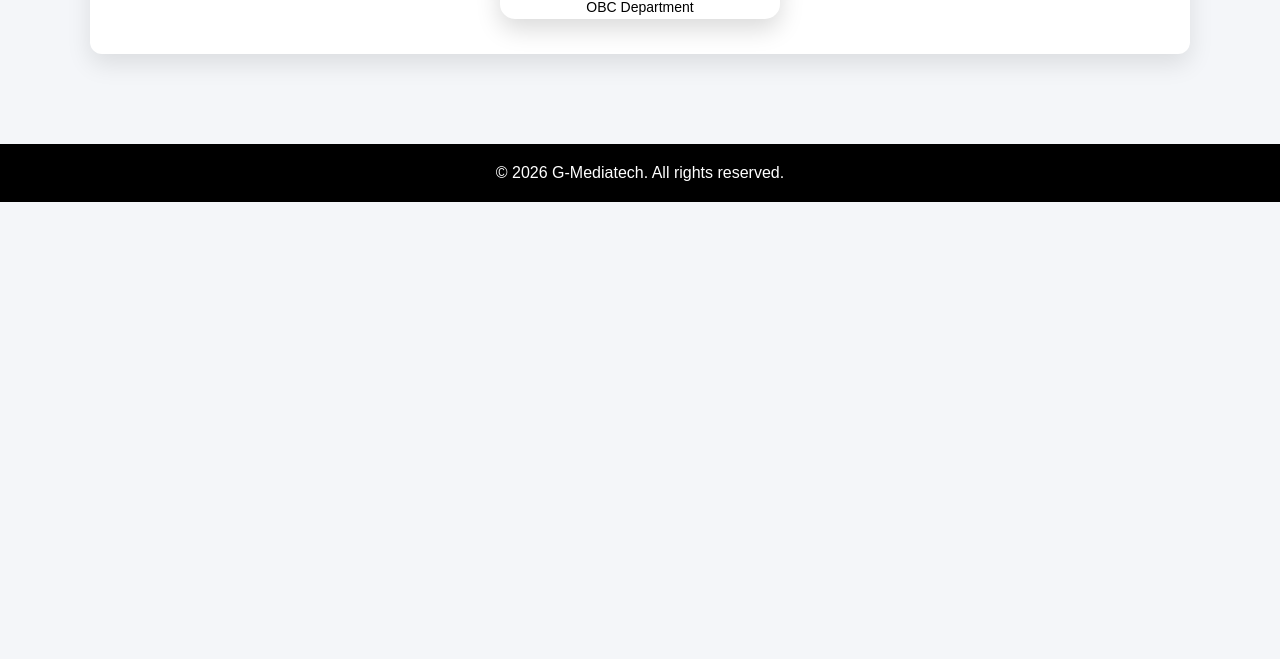
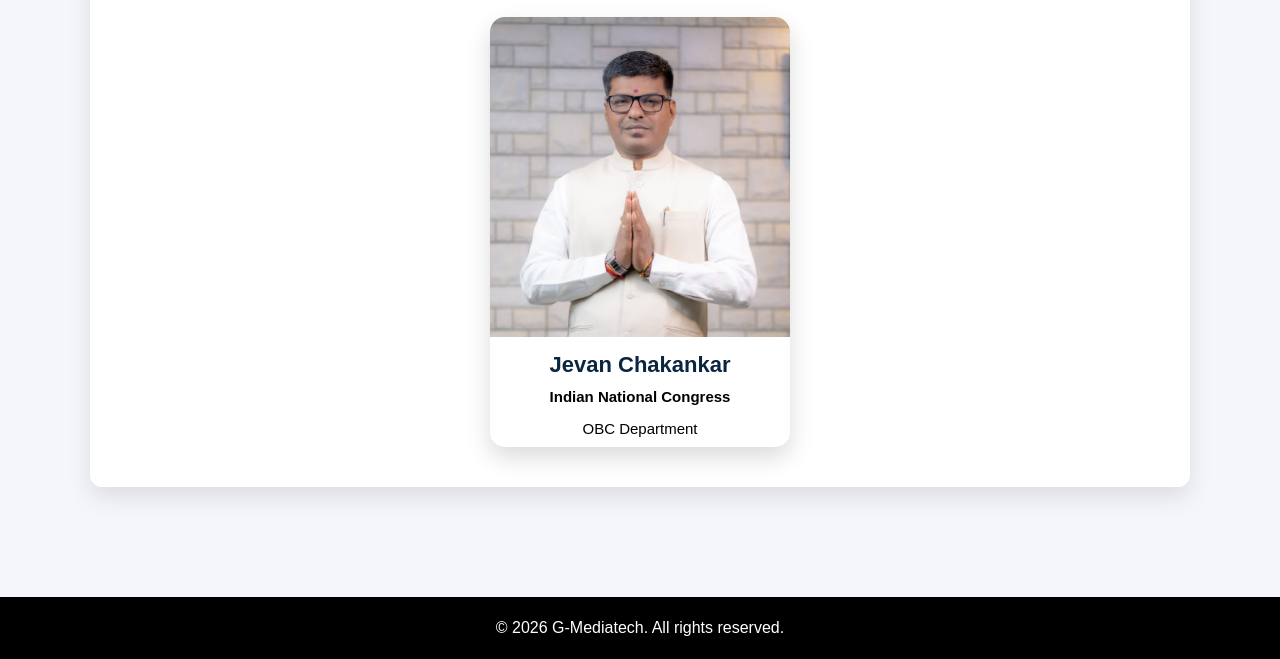
Before and after one commit to rgosavi1202-hub/g-mediatech.in, a plain HTML site: page index.html in a window 1280 px wide. Shown: the part 720-1379 px from the top of the page. Before the commit the page ends 922 px from the top, so only its background shows below. Drawn offline with Linux system fonts and the light colour scheme.

Commit message:
Update index.html

```diff
--- a/index.html
+++ b/index.html
@@ -6,28 +6,102 @@
 <meta name="viewport" content="width=device-width, initial-scale=1.0">
 
 <style>
-body{margin:0;font-family:Arial,sans-serif;background:#f4f6f9}
-header{background:#0a2540;color:#fff;padding:45px 20px;text-align:center}
-header h1{margin:0;font-size:42px}
-header h2{margin-top:8px;font-size:18px;font-weight:400}
+body{
+  margin:0;
+  font-family:Arial, Helvetica, sans-serif;
+  background:#f4f6f9;
+}
 
-nav{background:#fff;padding:15px;text-align:center;box-shadow:0 5px 15px rgba(0,0,0,.1)}
-nav a{margin:0 15px;font-weight:700;color:#0a2540;text-decoration:none}
+header{
+  background:#0a2540;
+  color:#fff;
+  padding:45px 20px;
+  text-align:center;
+}
 
-.container{max-width:1100px;margin:auto;padding:50px 20px}
+header h1{
+  margin:0;
+  font-size:42px;
+}
 
-.section{background:#fff;padding:35px;border-radius:12px;
-box-shadow:0 10px 25px rgba(0,0,0,.1);margin-bottom:40px}
+header h2{
+  margin-top:8px;
+  font-size:18px;
+  font-weight:400;
+}
 
-.section h3{color:#0a2540;font-size:32px;margin-bottom:15px}
+nav{
+  background:#ffffff;
+  padding:15px;
+  text-align:center;
+  box-shadow:0 5px 15px rgba(0,0,0,.1);
+}
 
-.card{width:280px;margin:auto;text-align:center;border-radius:15px;
-overflow:hidden;box-shadow:0 10px 25px rgba(0,0,0,.15)}
-.card img{width:100%;height:280px;object-fit:cover}
-.card h4{margin:12px 0 5px;color:#0a2540}
-.card p{margin:4px 0;font-size:14px}
+nav a{
+  margin:0 15px;
+  font-weight:700;
+  color:#0a2540;
+  text-decoration:none;
+}
 
-footer{background:#000;color:#fff;text-align:center;padding:20px}
+.container{
+  max-width:1100px;
+  margin:auto;
+  padding:60px 20px;
+  text-align:center;
+}
+
+.section{
+  background:#fff;
+  padding:40px;
+  border-radius:12px;
+  box-shadow:0 10px 25px rgba(0,0,0,.1);
+  margin-bottom:50px;
+}
+
+.section h3{
+  color:#0a2540;
+  font-size:34px;
+  margin-bottom:15px;
+}
+
+.section p{
+  font-size:18px;
+  line-height:1.8;
+}
+
+.card{
+  width:300px;
+  margin:30px auto 0;
+  border-radius:15px;
+  overflow:hidden;
+  box-shadow:0 10px 25px rgba(0,0,0,.15);
+}
+
+.card img{
+  width:100%;
+  height:320px;
+  object-fit:cover;
+  display:block;
+}
+
+.card h4{
+  margin:15px 0 5px;
+  font-size:22px;
+  color:#0a2540;
+}
+
+.card p{
+  margin:5px 0;
+  font-size:15px;
+}
+
+footer{
+  background:#000;
+  color:#fff;
+  text-align:center;
+  padding:22px;
+}
 </style>
 </head>
 
@@ -48,7 +122,7 @@ footer{background:#000;color:#fff;text-align:center;padding:20px}
 
 <div class="container">
 
-  <!-- SHORT AGENCY INFO -->
+  <!-- ABOUT GMEDIATECH -->
   <div class="section">
     <h3>About G-Mediatech</h3>
     <p>
@@ -60,11 +134,11 @@ footer{background:#000;color:#fff;text-align:center;padding:20px}
 
   <!-- FEATURED POLITICIAN -->
   <div class="section">
-    <h3 style="text-align:center;">Featured Politician</h3>
+    <h3>Featured Politician</h3>
 
     <div class="card">
-      <a href="jevan-chakankar.html" style="text-decoration:none;color:inherit">
-        <img src="images/jevan-chakankar.jpg" alt="Jevan Chakankar">
+      <a href="jevan-chakankar.html" style="text-decoration:none;color:inherit;">
+        <img src="images/jevan-chakankar.png" alt="Jevan Chakankar">
         <h4>Jevan Chakankar</h4>
         <p><b>Indian National Congress</b></p>
         <p>OBC Department</p>
```
